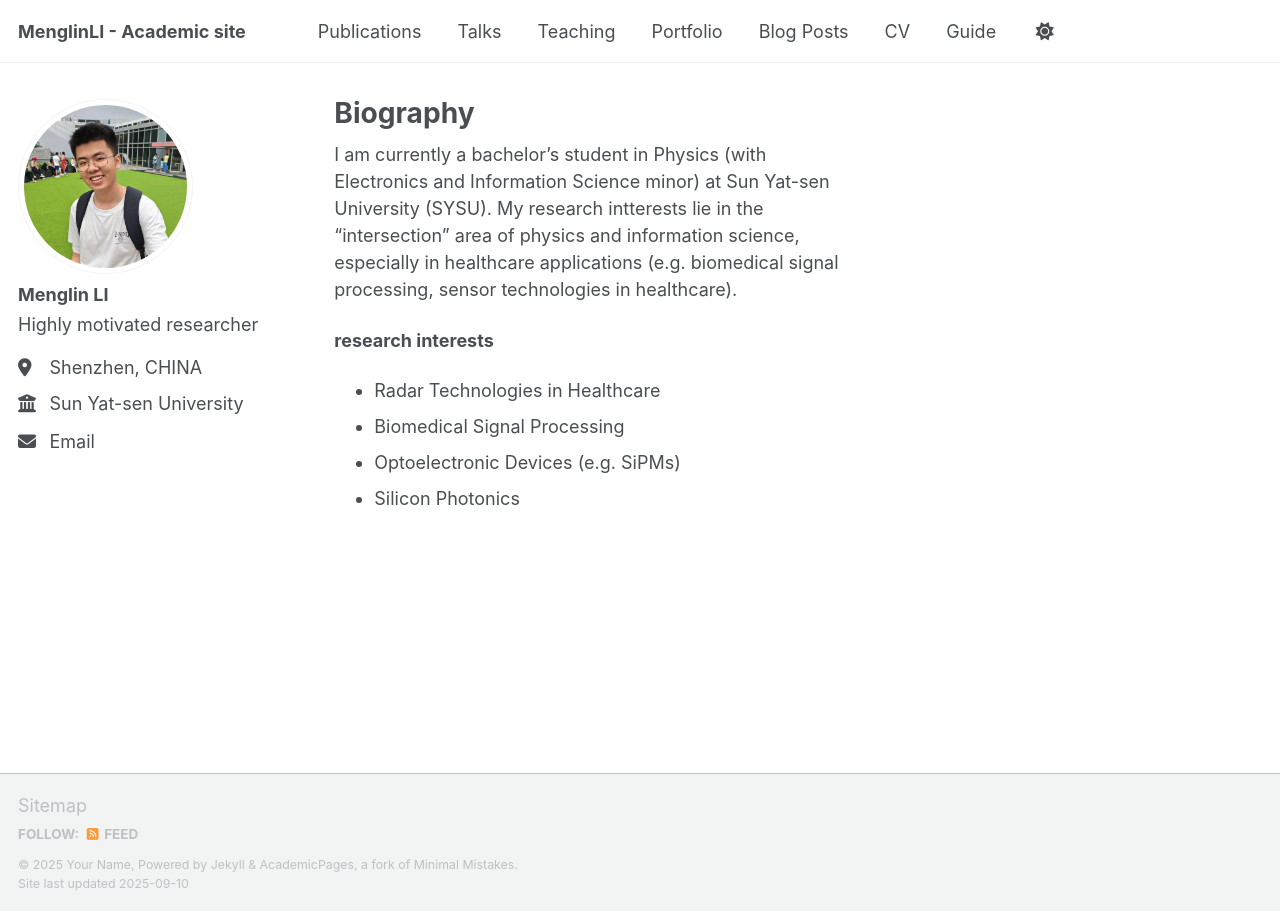
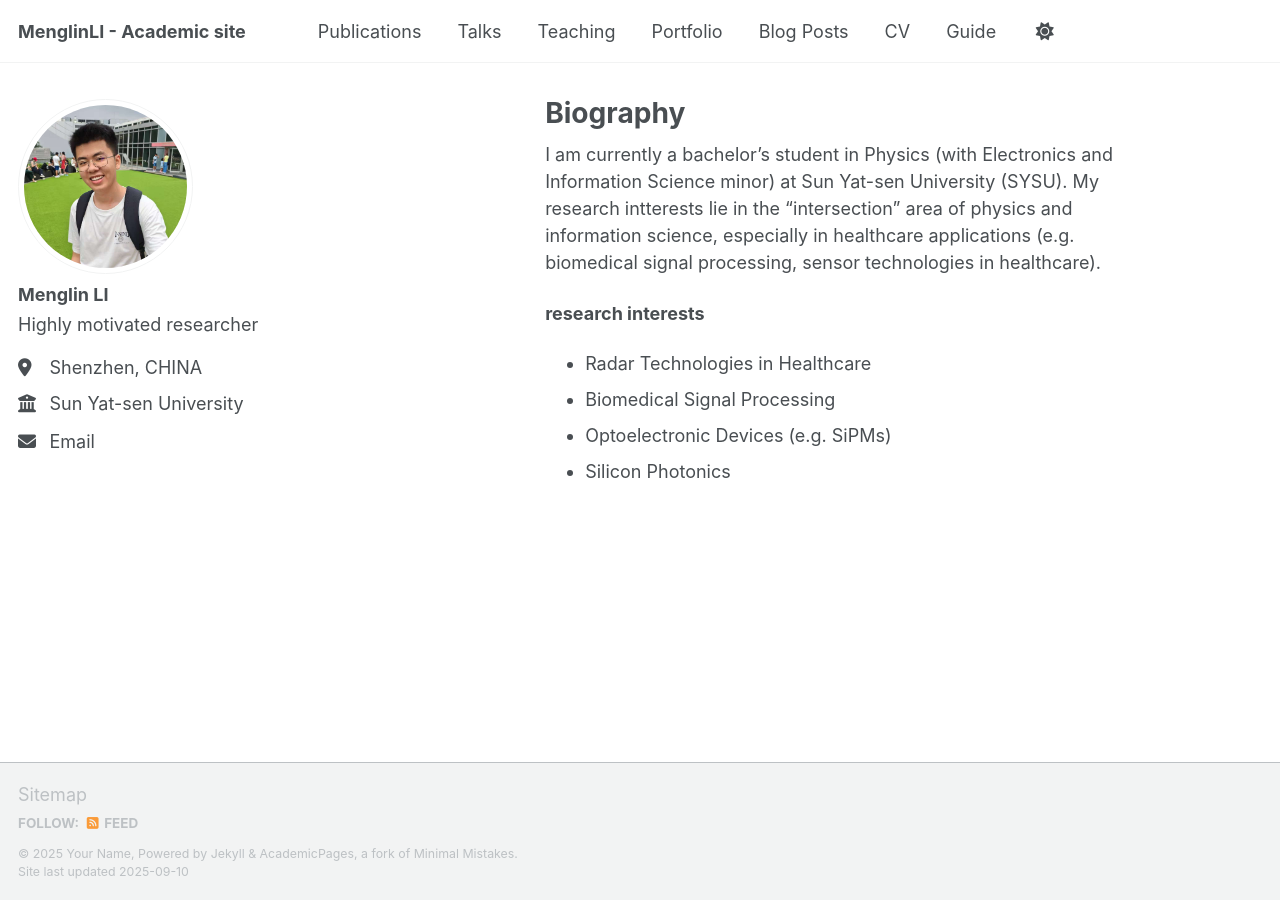
Before and after one commit to li-menglin/li-menglin.github.io, a Jekyll site: the page built from _pages/about.md, in a window 1280 px wide. Built offline with Jekyll 4.4.1, drawn with Linux system fonts in a browser that asks for light colours; a script that is not in the unit is left out.

Commit message:
Update _page.scss

```diff
--- a/_sass/layout/_page.scss
+++ b/_sass/layout/_page.scss
@@ -19,8 +19,8 @@
 .page {
   @include breakpoint($large) {
     @include span(9 of 12 last);
-    //@include prefix(0.5 of 12);
-    @include suffix(4 of 12);
+    @include prefix(2 of 12);
+    @include suffix(1 of 12);
   }
 
   .page__inner-wrap {
```
